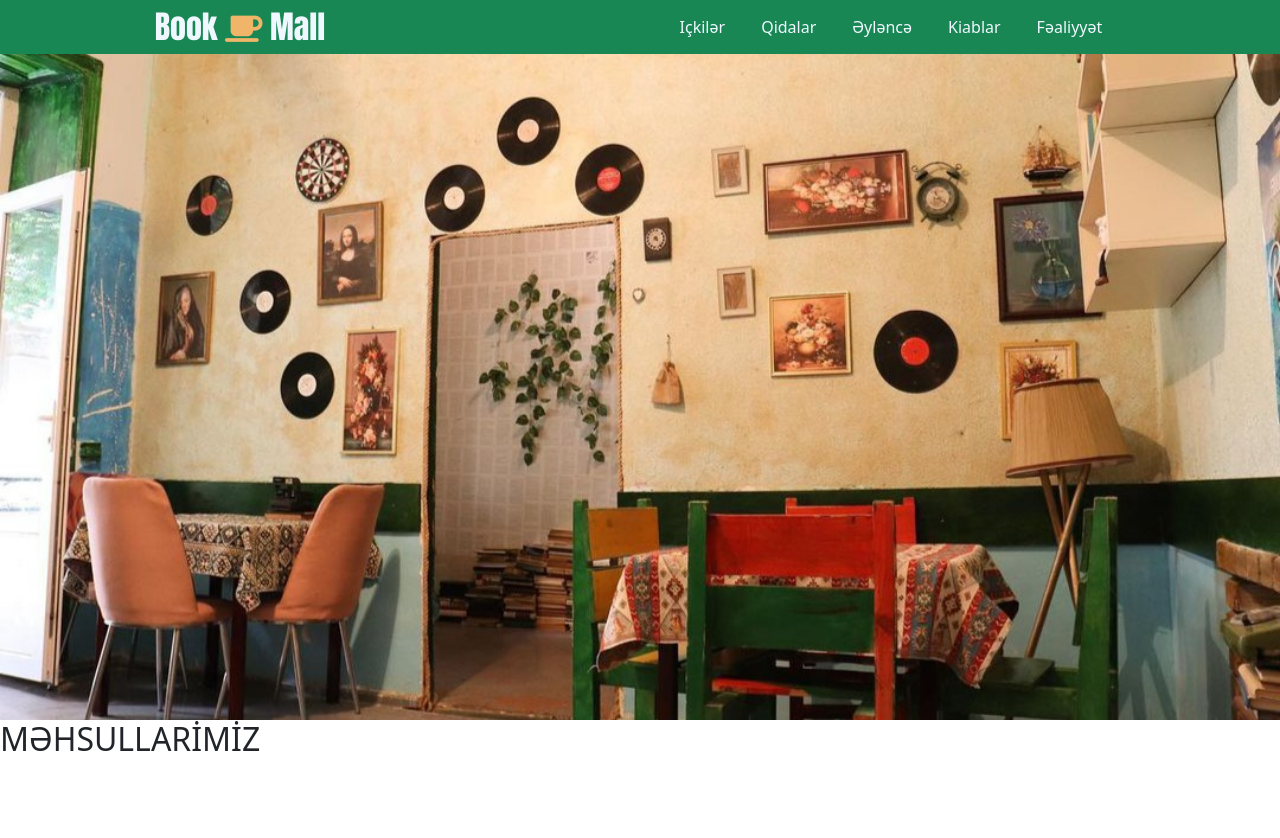
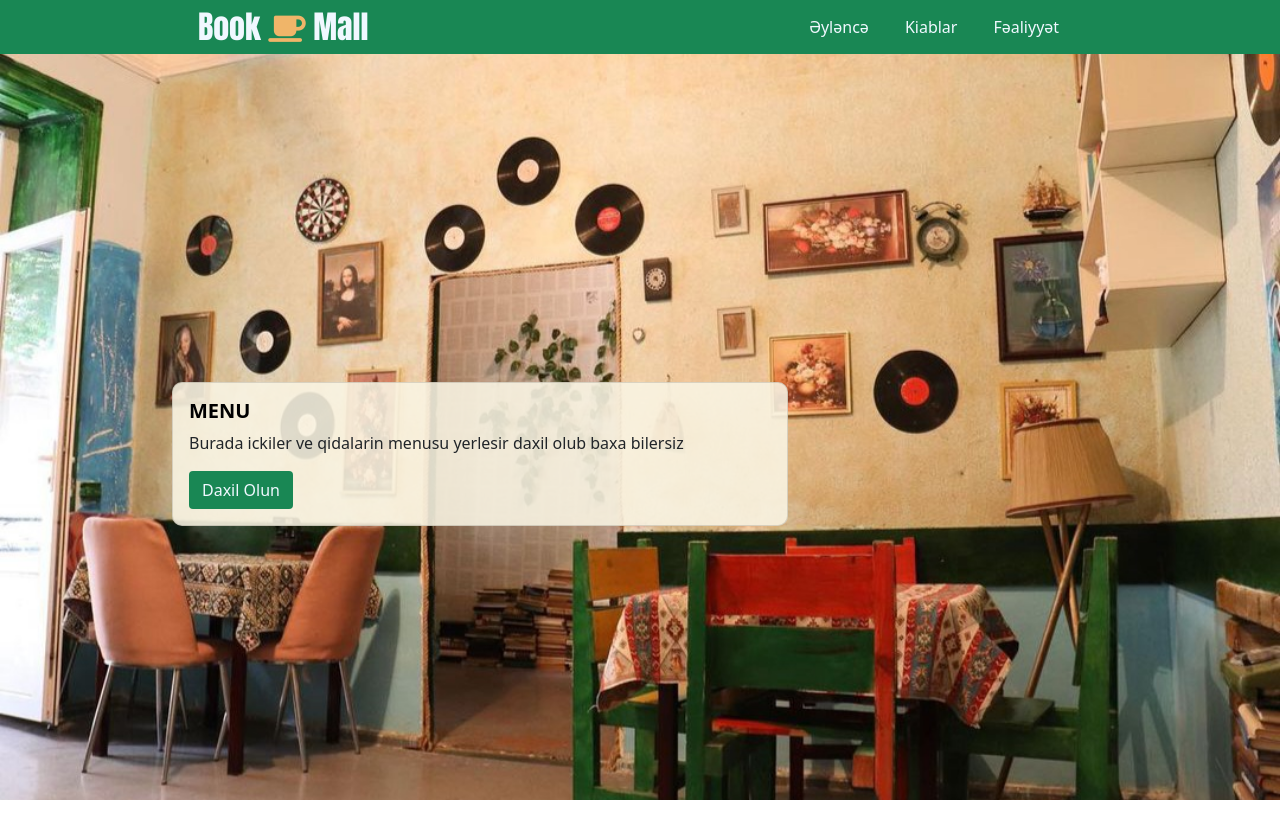
Before and after one commit to elmarquluzadee/BookMall, a plain HTML site: page index.html in a window 1280 px wide. Before the commit the page ends 800 px from the top, so only its background shows below. Drawn offline with nearby package versions, Linux system fonts and the light colour scheme.

Commit message:
update-1

```diff
--- a/index.html
+++ b/index.html
@@ -32,8 +32,7 @@
                 </div>
                 <div>
                     <ul class="redirection-item m-0 d-flex ">
-                        <li><a class="btn" href="">Içkilər</a></li>
-                        <li><a class="btn" href="">Qidalar</a></li>
+
                         <li><a class="btn" href="">Əyləncə</a></li>
                         <li><a class="btn" href="">Kiablar</a></li>
                         <li><a class="btn" href="">Fəaliyyət</a></li>
@@ -42,10 +41,58 @@
             </div>
         </nav>
         <div class="h-100 d-flex align-items-center justify-content-center">
-
+            <div class="row w-75">
+                <div class="col-sm-8 my-1">
+                    <div class="card">
+                        <div class="card-body">
+                            <h5 class="card-title">MENU</h5>
+                            <p class="card-text">Burada ickiler ve qidalarin menusu yerlesir daxil olub baxa bilersiz
+                            </p>
+                            <a href="#" class="btn bg-success">Daxil Olun</a>
+                        </div>
+                    </div>
+                </div>
+            </div>
         </div>
     </nav>
-    <h2>MƏHSULLARİMİZ</h2>
+    <div class="main-item m-3 ">
+
+
+    </div>
+    </div>
+    </div>
+    </div>
+
+
+
+
+
+
+    <!-- <div class="h-100 d-flex align-items-center justify-content-center">
+            <div class="order-item row h-50 w-50">
+                <div class="w-100 d-flex justify-content-center align-items-center">
+                    <h2 class="w-50 h-50">SEÇİMLER</h2>
+                </div>
+                <div class="col-sm-6 d-flex align-items-center justify-content-center">
+                    <div class="card">
+                        <div class="card-body">
+                            <h5 class="card-title"></h5>
+                            <a href="" class="btn btn-primary">İÇKİLƏR</a>
+                        </div>
+                    </div>
+                </div>
+                <div class="col-sm-6 d-flex align-items-center justify-content-center">
+                    <div class="card">
+                        <div class="card-body">
+                            <h5 class="card-title"></h5>
+                            <a href="" class="btn btn-primary">QIDALAR</a>
+                        </div>
+                    </div>
+                </div>
+            </div>
+        </div> -->
+
+    <!-- <h2>MƏHSULLARİMİZ</h2> -->
     <!-- </div>
     <div class="menu-title d-flex justify-content-center ">
         <h2 class="display-5 my-2">SEÇİMLƏR</h2>
--- a/style.css
+++ b/style.css
@@ -14,7 +14,7 @@ li {
 
 .main-nav {
     box-sizing: border-box;
-    height: 90vh;
+    height: 100vh;
     background: url(./img/Screenshot_20221123-112457_Instagram.jpg);
     background-repeat: no-repeat;
     background-size: cover;
@@ -24,6 +24,7 @@ li {
 .navbar {
     position: sticky;
     top: 0;
+    z-index: 2;
 }
 
 .logo-item {
@@ -42,3 +43,23 @@ li {
     color: rgb(240, 181, 105);
     font-size: 30px;
 }
+
+.card {
+    background-color: #faf5e4e0 !important;
+    border-radius: 10px;
+}
+
+.card-title {
+    color: rgb(0, 0, 0);
+    font-weight: bold;
+}
+
+.card a {
+    color: aliceblue;
+
+}
+
+.card a:hover {
+    background-color: rgb(10, 70, 5) !important;
+    color: aliceblue;
+}
```
